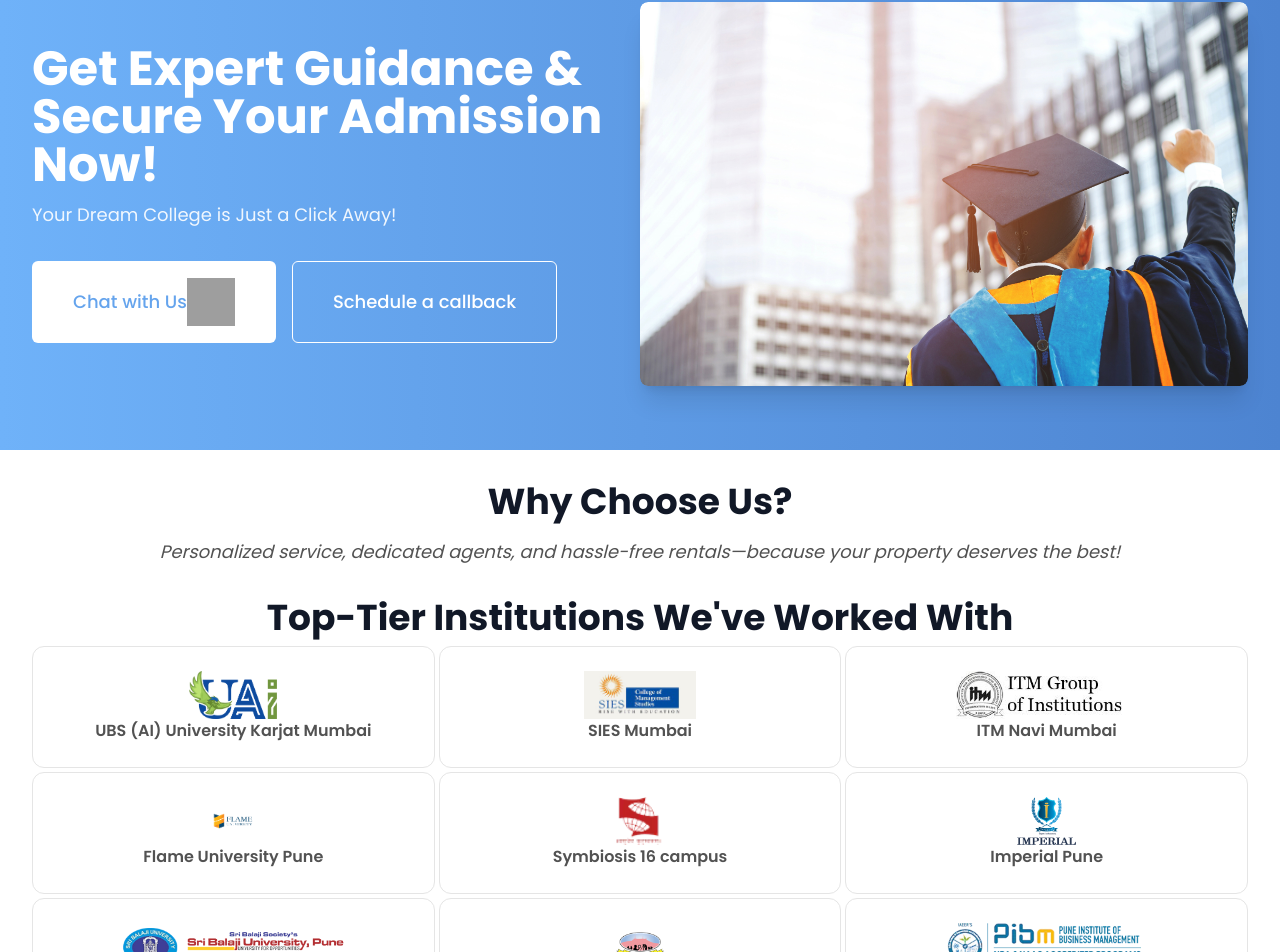
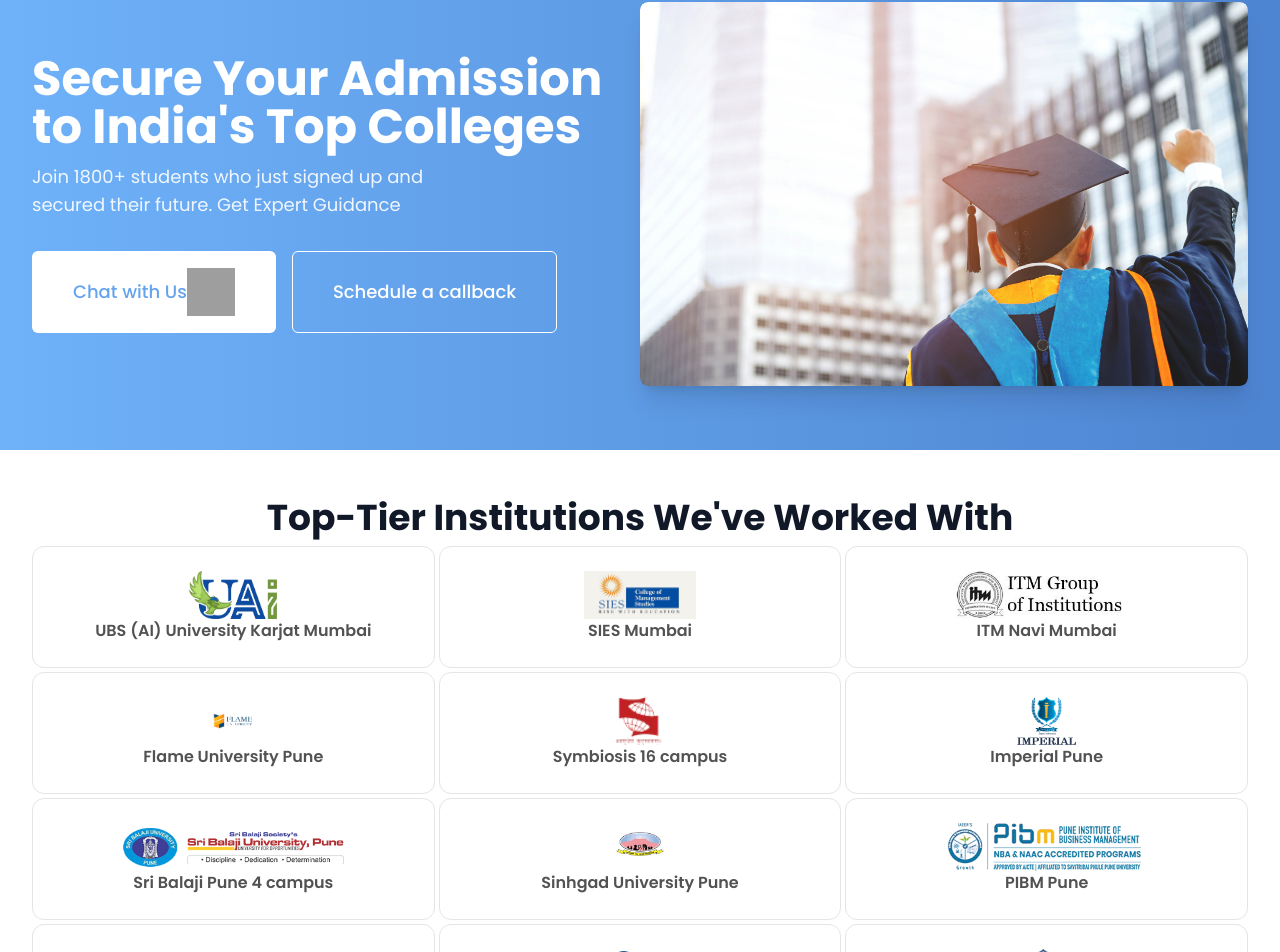
Before and after one commit to ZairoInternational/Admission-Hoga, a Next.js app: page /landing-page in a window 1280 px wide. Shown: the part 94-1046 px from the top of the page. Built offline with nearby package versions, Linux system fonts and the light colour scheme; grey boxes are pictures that could not be loaded.

Commit message:
added pre-written text on whatsapp

```diff
--- a/src/app/landing-page/page.tsx
+++ b/src/app/landing-page/page.tsx
@@ -1,8 +1,8 @@
 "use client";
 
 import {
-  Users,
-  MapPin,
+  // Users,
+  // MapPin,
   // Facebook,
   // Linkedin,
   // Instagram,
@@ -141,12 +141,12 @@
               >
                 How We Work
               </button>
-              <button
+              {/* <button
                 onClick={() => scrollToSection(aboutRef)}
                 className="text-gray-700 hover:text-primary transition-colors"
               >
                 About Us
-              </button>
+              </button> */}
               <button
                 onClick={() => scrollToSection(accordionRef)}
                 className="text-gray-700 hover:text-primary transition-colors"
@@ -222,18 +222,21 @@
             <div className="lg:flex lg:items-center lg:justify-between">
               <div className="lg:w-1/2 pr-4">
                 <h1 className="text-4xl font-extrabold text-white sm:text-4xl md:text-5xl">
-                  Get Expert Guidance & Secure Your Admission Now!
+                  {/* Get Expert Guidance & Secure Your Admission Now! */}
+                  Secure Your Admission to India&apos;s Top Colleges
                 </h1>
                 <div className=" flex gap-x-2 items-center">
                   {/* <Target color="red" /> */}
                   <p className="mt-3 max-w-md text-lg text-white opacity-90">
-                    Your Dream College is Just a Click Away!
+                    {/* Your Dream College is Just a Click Away! */}
+                    Join 1800+ students who just signed up and secured their future. Get
+                    Expert Guidance
                   </p>
                 </div>
                 <div className="mt-8 flex flex-col sm:flex-row gap-4">
                   <Link
                     className="px-8 py-3 border border-transparent text-base font-medium rounded-md text-primary bg-white hover:bg-gray-50 md:py-4 md:text-lg md:px-10 flex items-center justify-center"
-                    href={`https://wa.me/+917897251166`}
+                    href={`https://wa.me/+917897251166?text=Hey! I saw your ad on Google. Can you share more details about Admission Hoga?`}
                     target="_blank"
                     rel="noopener noreferrer"
                   >
@@ -270,7 +273,7 @@
           {showForm && <CallbackForm onClose={() => setShowForm(false)} />}
         </section>
 
-        <section className=" flex justify-center mt-4">
+        {/* <section className=" flex justify-center mt-4">
           <div className="max-w-7xl mx-auto px-4 sm:px-6 lg:px-8 py-4">
             <h2 className="text-4xl font-extrabold text-gray-900 text-center">
               Why Choose Us?
@@ -280,9 +283,9 @@
               property deserves the best!
             </p>
           </div>
-        </section>
+        </section> */}
 
-        <section>
+        <section className=" md:mt-8">
           <div className="max-w-7xl mx-auto px-4 sm:px-6 lg:px-8 py-4">
             <h2 className="text-4xl font-extrabold text-gray-900 text-center">
               Top-Tier Institutions We&apos;ve Worked With
@@ -314,7 +317,7 @@
         {/* Why Choose Us ? */}
         <section
           ref={whyChooseUsRef}
-          className="relative w-full max-w-7xl mx-auto mt-4 p-4 "
+          className="relative w-full max-w-7xl mx-auto md:mt-4 p-4 "
         >
           <div className="text-center py-4">
             <h2 className="text-3xl font-extrabold text-gray-900 sm:text-4xl">
@@ -407,7 +410,7 @@
           </video>
         </section>
 
-        <section ref={aboutRef} className=" bg-white mt-12">
+        {/* <section ref={aboutRef} className=" bg-white mt-12">
           <div className="max-w-7xl mx-auto px-4 sm:px-6 lg:px-8">
             <div className="text-center">
               <h2 className="text-3xl font-extrabold text-gray-900 sm:text-4xl">
@@ -458,11 +461,11 @@
                     style={{ objectFit: "cover" }}
                     className="rounded-lg"
                   /> */}
-                </div>
+        {/* </div>
               </div>
             </div>
           </div>
-        </section>
+        </section>  */}
 
         {/* FAQs */}
         <section ref={accordionRef} className="py-16 bg-gray-50">
```
